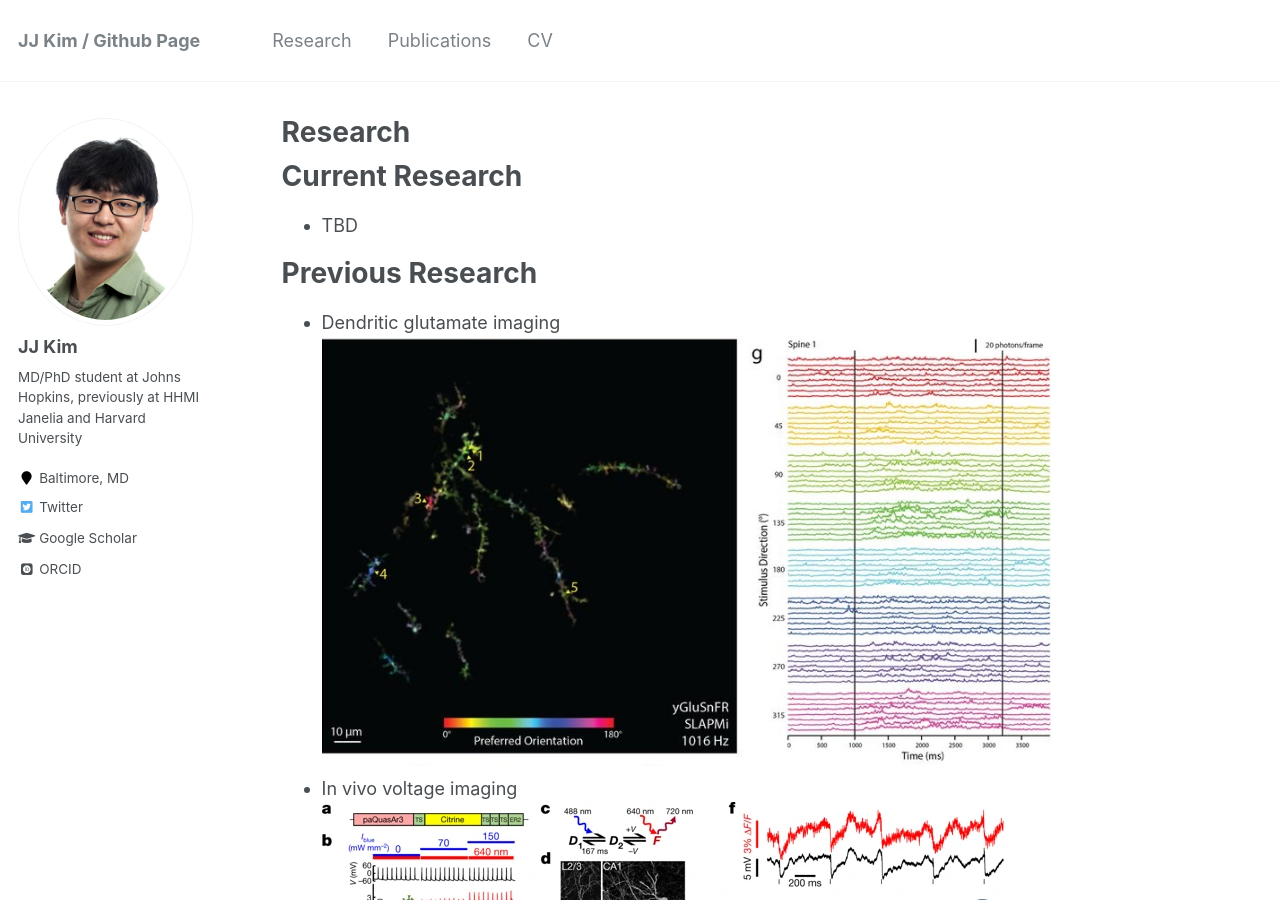
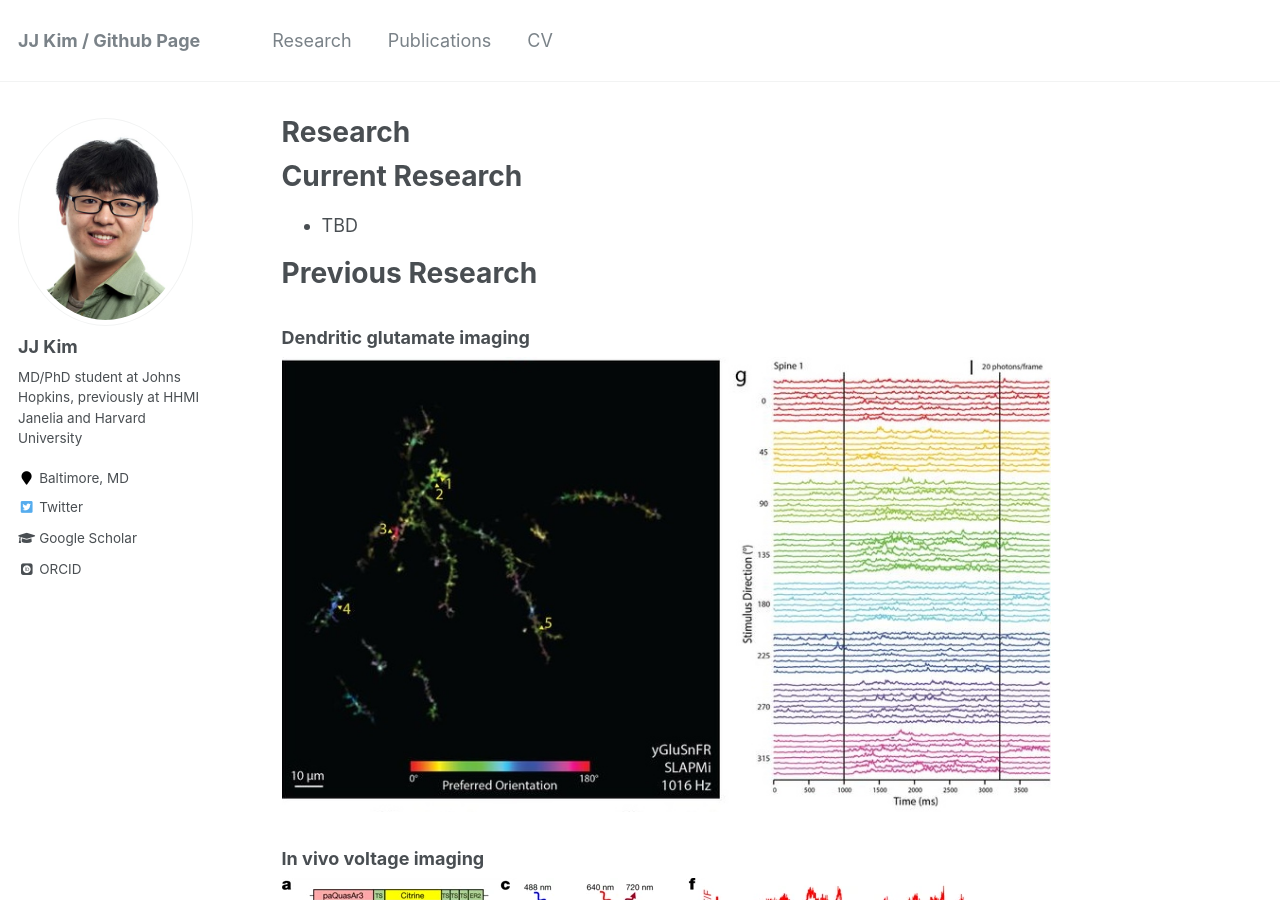
Before and after one commit to jeongjunjjkim/jeongjunjjkim.github.io, a Jekyll site: the page built from _pages/research.md, in a window 1280 px wide and 900 px high. Built offline with Jekyll 4.4.1, drawn with Linux system fonts in a browser that asks for light colours; some web fonts are replaced.

```diff
--- a/_pages/research.md
+++ b/_pages/research.md
@@ -14,7 +14,13 @@ Current Research
 
 Previous Research
 ======
-* Dendritic glutamate imaging
+### Dendritic glutamate imaging
+
+
 ![glu-imaging](/images/glutamate-imaging.jpg)
-* In vivo voltage imaging
+
+
+### In vivo voltage imaging
+
+
 ![volt-imaging](/images/voltage-imaging.png)
```
